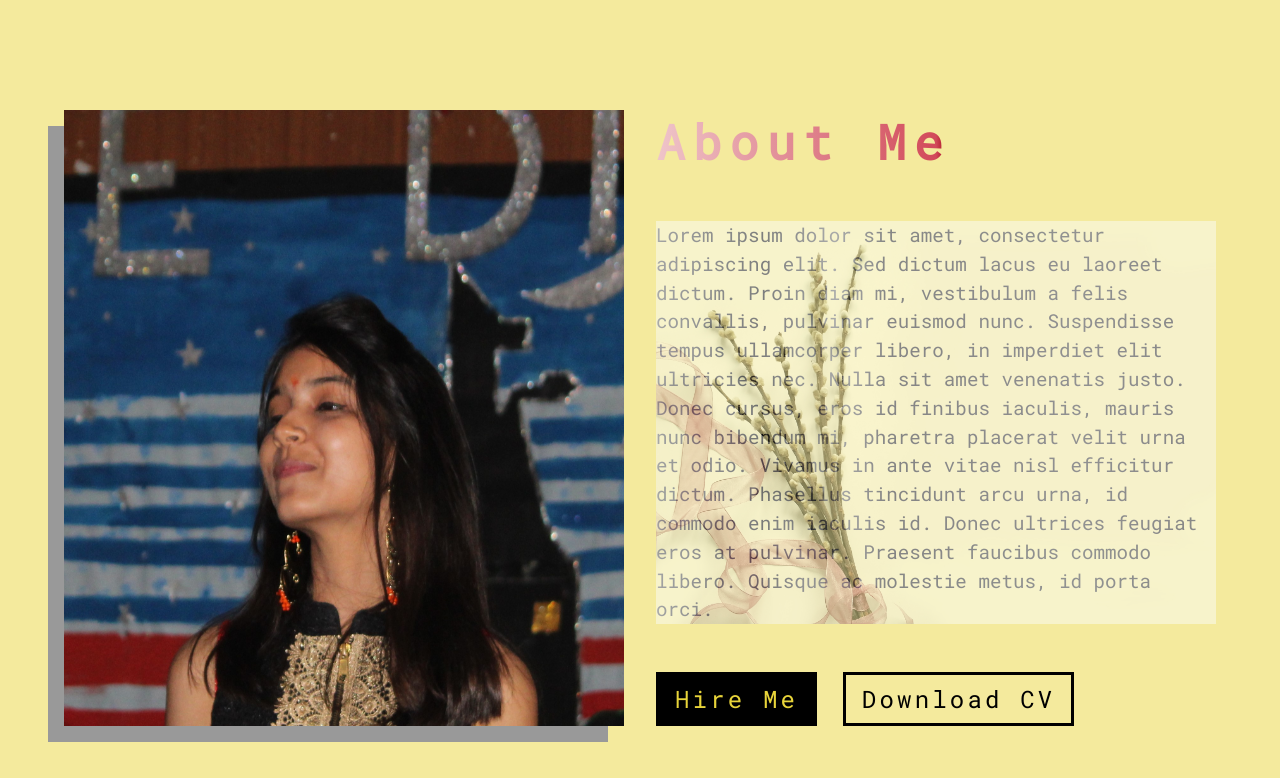
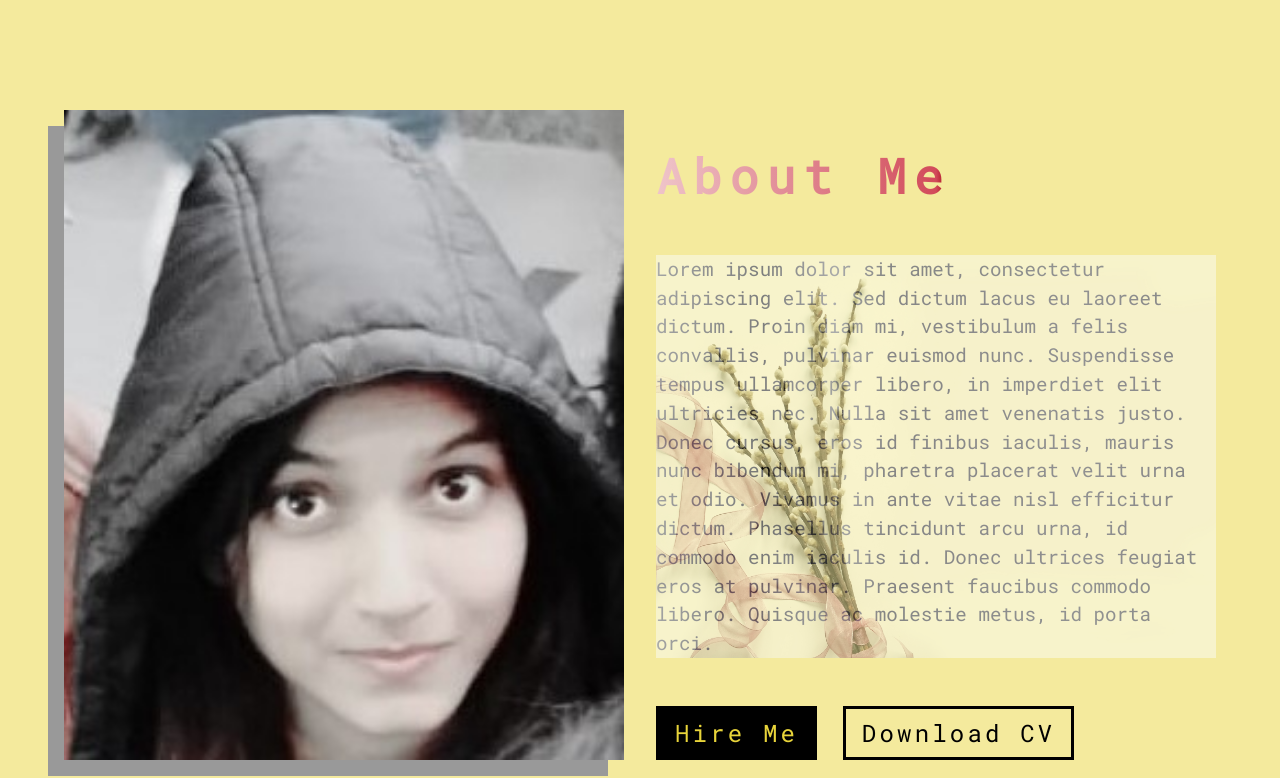
Before and after one commit to Priyanka-droid/portfolio1, a plain HTML site: page index.html in a window 1280 px wide. Shown: the part 802-1580 px from the top of the page. Drawn offline with Linux system fonts and the light colour scheme.

Commit message:
Update index.html

```diff
--- a/index.html
+++ b/index.html
@@ -37,7 +37,7 @@
 		<section class="about">
 			 <div class="about_center">
 			 	<article class="about_img">
-			 		<img src="./images/myimage4.jpg" class="about_img_pic">
+			 		<img src="./images/myimage3.jpg" class="about_img_pic">
 			 	</article>
 			 	<article class="about_info">
 			 		<div class="about_info_container">
```
